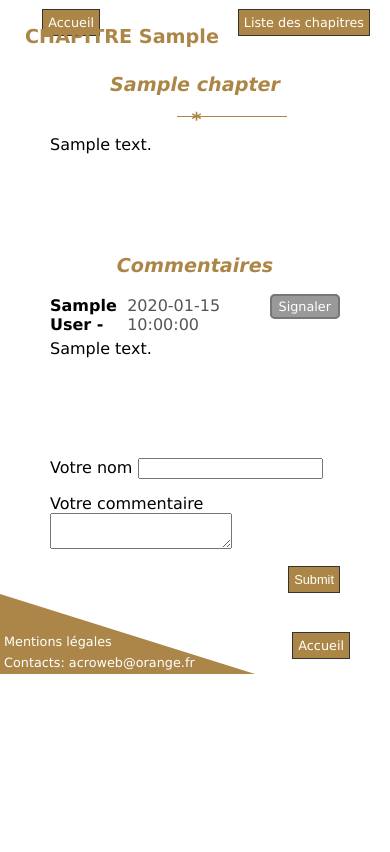
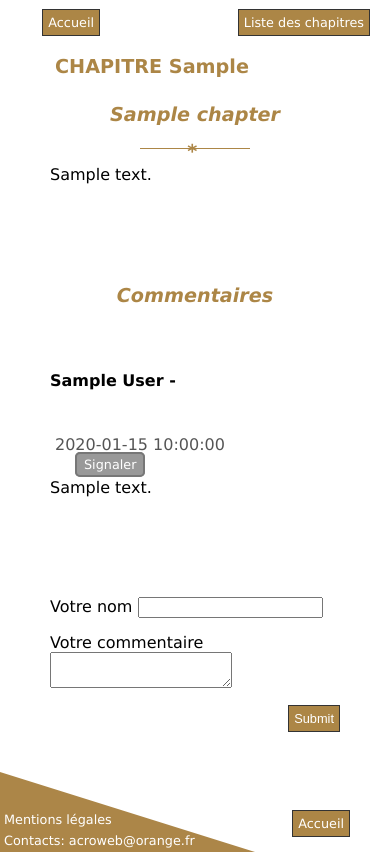
Before and after one commit to AcroWeb17/AlaskaJF, a PHP site: page /index.php?action=chapter&id=1 in a window 390 px wide. Shown: the part 86-938 px from the top of the page. Before the commit the page ends 760 px from the top, so only its background shows below. Run offline with PHP 8.4, Linux system fonts and the light colour scheme; tables that the repository leaves empty or names only in its code hold one stand-in row (values such as "Sample post"); some libraries are stand-ins or nearby versions.

Commit message:
Responsive fin

```diff
--- a/public/alaska.css
+++ b/public/alaska.css
@@ -24,7 +24,8 @@ body
 main
 {
 	position:relative;
-	min-height:52.7vh;
+	min-height:60vh;
+	padding:30px 0px 80px 0px;
 }
 
 a
@@ -511,23 +512,23 @@ header
 /*Chapitre détaillé*/
 #numChapitre
 {
-	margin:20px;
+	margin:20px 20px 20px 50px;
 }
 
 #titreChapitre::before
 {
 	content:'*';
 	position:absolute;
-	top:88px;
-	left:49.1%;
+	top:140px;
+	left:49%;
 }
 
 #titreChapitre::after
 {
 	content:'';
-	top:96px;
+	top:148px;
 	width:110px;
-	left:45.5%;
+	left:46%;
 	position:absolute;
 	border-top:1px solid #AC8646;
 }
@@ -638,7 +639,6 @@ header
 	border-radius:5px;
 	padding:3px 7px 3px 7px;
 	background-color: #999;
-	height: 26px;
 	margin-left:25px;
 }
 
@@ -689,6 +690,12 @@ header
 	position:absolute;
 	top:3px;
 	right:100px;
+}
+
+.deleteComList
+{
+	left:42%;
+	top:145px;
 }
 
 /*Mentions Légales*/
@@ -830,12 +837,63 @@ footer::after
 	{
 		top:250px;
 	}
+
+	/*Chapitres*/
+	#titreChapitre::before
+	{
+		left:49.8%;
+	}
+
+	/*Modif chapitres*/
+	#modifAccueil
+	{
+		right:415px;
+	}
+
+	#modifListChap
+	{
+		left:410px;
+	}
+
+	/*Suppression d'un chapitre*/
+	.deleteConfirmChap
+	{
+		margin-left:42%;
+	}
+
+	.deleteListChap
+	{
+		left:31%;
+	}
+
+	.deleteAccueil
+	{
+		right:30%;
+	}
+
+	/*Confirmation de la suppression d'un chapitre*/
+	.deleteChapAccueil
+	{
+		right:425px;
+	}
+
+	.deleteChapRetourList
+	{
+		left:430px;
+	}
+
+	/*Interface de deconnexion*/
+	#deconnectAccueil
+	{
+		right:41%;
+
+	}
 }
 
 @media(max-width:1025px){/*IPadPro*/
 	main
 	{
-		min-height:71vh;
+		min-height:75vh;
 	}
 	h1
 	{
@@ -872,10 +930,6 @@ footer::after
 	}
 
 	/*Page d'accueil*/
-	#biographie
-	{
-		top:-104px;
-	}
 	#couverture
 	{
 		justify-content: center;
@@ -914,6 +968,39 @@ footer::after
 		right:20px;
 	}
 
+	/*Chapitres*/
+	#titreChapitre::before
+	{
+		left:49%;
+	}
+
+	#titreChapitre::after
+	{
+		left:44%;
+	}
+
+	/*Modif chapitres*/
+	#modifAccueil
+	{
+		right:310px;
+	}
+
+	#modifListChap
+	{
+		left:310px;
+	}
+
+	/*Confirmation de la suppression d'un chapitre*/
+	.deleteChapAccueil
+	{
+		right:30%;
+	}
+
+	.deleteChapRetourList
+	{
+		left:30%;
+	}
+
 	/*interface de connexion*/
 	#connectMdP
 	{
@@ -1018,9 +1107,93 @@ footer::after
 	{
 		width:75px;
 	}
+
+	/*Chapitres*/
+	#titreChapitre::before
+	{
+		left:48%;
+	}
+
+	#titreChapitre::after
+	{
+		left:38%;
+	}
+
+	/*Chapitre Admin*/
+	.styleForm
+	{
+		display: flex;
+		flex-wrap: wrap;
+	}
+
+	/*Nouveau chapitre*/
+	#numChapterAdmin
+	{
+		margin-right:320px;
+	}
+
+	/*Modif chapitres*/
+	#modifAccueil
+	{
+		right:175px;
+	}
+
+	#modifListChap
+	{
+		left:175px;
+	}
+
+	/*Suppression d'un chapitre*/
+	.deleteConfirmChap
+	{
+		margin-left:38%;
+	}
+
+	.deleteListChap
+	{
+		left:25%;
+	}
+
+	.deleteAccueil
+	{
+		right:20%;
+	}
+
+	/*Confirmation de la suppression d'un chapitre*/
+	.deleteChapAccueil
+	{
+		right:25%;
+	}
+
+	.deleteChapRetourList
+	{
+		left:25%;
+	}
+
+	/*Confirmation suppression commentaire*/
+	.deleteComList
+	{
+		left:35%;
+	}
+
+	/*Interface de deconnexion*/
+	#deconnectAccueil
+	{
+		right:36%;
+	}
+
+	/*Modification du mot de passe*/
+	.submitNewPassword
+	{
+		margin-left:40%;
+	}
 }
 
 @media(max-width:500px){/*IPhoneX*/
+	main
+	{
+		min-height:75vh;
+	}
 	#bandeau::after
 	{
 		border-bottom:30px white solid;
@@ -1159,6 +1331,95 @@ footer::after
 		width:75px;
 	}
 
+	/*Chapitres*/
+	#titreChapitre::before
+	{
+		left:48%;
+	}
+
+	#titreChapitre::after
+	{
+		left:36%;
+	}
+
+	/*Modif chapitres*/
+	#modifAccueil
+	{
+		right:30%;
+		top:160px;
+	}
+
+	#modifListChap
+	{
+		left:30%;
+	}
+
+	/*Suppression d'un chapitre*/
+	.deleteConfirmChap
+	{
+		margin-left:30%;
+	}
+
+	.deleteListChap
+	{
+		left:35%;
+	}
+
+	.deleteAccueil
+	{
+		right:27%;
+		top:190px;
+	}
+
+	/*Confirmation de la suppression d'un chapitre*/
+	.deleteChapAccueil
+	{
+		left:15%;
+		top:150px;
+	}
+
+	.deleteChapRetourList
+	{
+		left:15%;
+	}
+
+	/*Confirmation suppression commentaire*/
+	.deleteComList
+	{
+		left:15%;
+		top:185px;
+	}
+
+	/*Commentaires*/
+	.dispoComment
+	{
+		flex-wrap:wrap;
+	}
+	.commentAuthor
+	{
+		padding-top:45px;
+	}
+
+	.commentDate
+	{
+		padding-top:45px;
+	}
+
+	#alertComment
+	{
+		margin-left:0;
+	}
+
+	#commentLienChap
+	{
+		margin-top:-38px;
+	}
+
+	#commentsList
+	{
+		margin:5px 25px 30px 25px;
+	}
+
 	/*interface de connexion*/
 	#connectButton
 	{
@@ -1173,11 +1434,35 @@ footer::after
 		width:175px;
 	}
 
+	#redirectionConnect
+	{
+		top:325px;
+	}
+
+	/*Interface de deconnexion*/
+	#deconnectAccueil
+	{
+		right:27%;
+
+	}
+
 	/*mentions légales*/
 	#h2MentionsLegales
 	{
 		padding:60px 0px 30px 0px;
 	}
+
+	/*Modification du mot de passe*/
+	#saisieNewMdP
+	{
+		width:75%;
+	}
+	.submitNewPassword
+	{
+		margin-left:32%;
+	}
+
+
 }
 
 @media(max-width:350px){
@@ -1259,10 +1544,46 @@ footer::after
 		left:106px;
 	}
 
+	/*Chapitres*/
+
+	#titreChapitre::after
+	{
+		left:34%;
+	}
+
+	/*Chapitres Admin*/
+	.submitUpdateChapter
+	{
+		position: relative;
+		right:0;
+		bottom:0;
+	}
+
+	/*Suppression d'un chapitre*/
+	.deleteConfirmChap
+	{
+		margin-left:25%;
+	}
+
+	.deleteListChap
+	{
+		left:33%;
+	}
+
+	.deleteAccueil
+	{
+		right:19%;
+	}
+
 	/*interface de connexion*/
 	#connectMdP
 	{
 		width:60%;
 	}
 
+	#redirectionNewPsw
+	{
+		top:380px;
+	}
+
 }
--- a/public/gestionUsers.js
+++ b/public/gestionUsers.js
@@ -44,7 +44,7 @@ function callPassword(reponse){
 	}
 	else if (reponse == "succes")
 	{
-		document.getElementById("redirectionNewPsw").innerHTML="Votre mot de passe a bien été mofifié.<br/> Vous allez être redirigé vers la page d'accueil dans quelques instants...";
+		document.getElementById("redirectionNewPsw").innerHTML="Votre mot de passe a bien été modifié.<br/> Vous allez être redirigé vers la page d'accueil dans quelques instants...";
 		setTimeout(function(){window.location = "index.php";},2000);
 	}
 }
--- a/view/ViewFrontEnd/chapterView.php
+++ b/view/ViewFrontEnd/chapterView.php
@@ -55,7 +55,7 @@
 					</h3>
 					<p class="contenuChapitre">
 						<!-- chapitre.texte Ajout du contenu du chapitre-->
-						<?= nl2br(htmlspecialchars($chap['texte'])) ?>
+						<?= html_entity_decode($chap['texte']) ?>
 					</p>
 			<?php
 				}
```
Also changed, not shown: other parts of public/alaska.css (+19 -17 lines).
